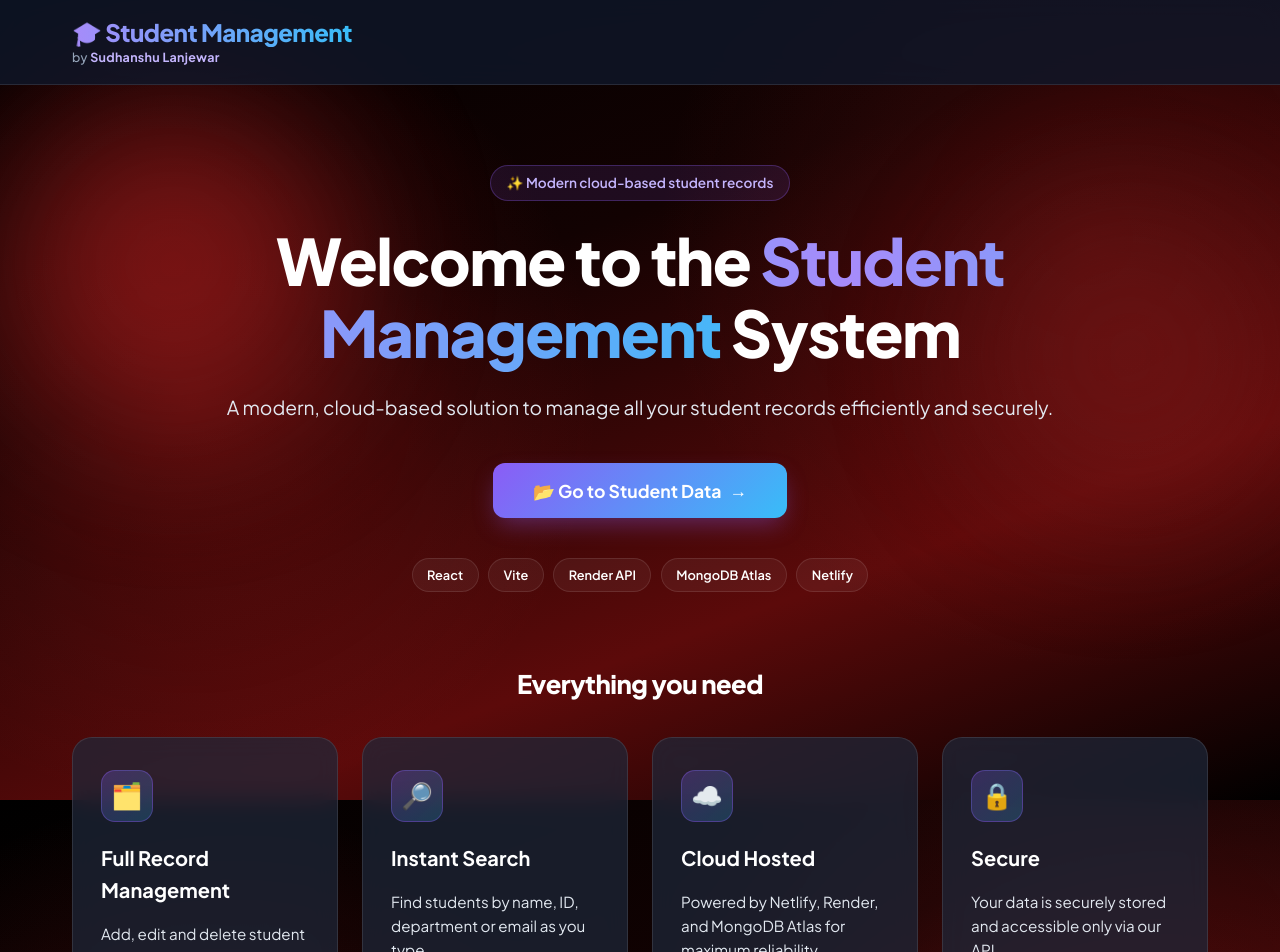
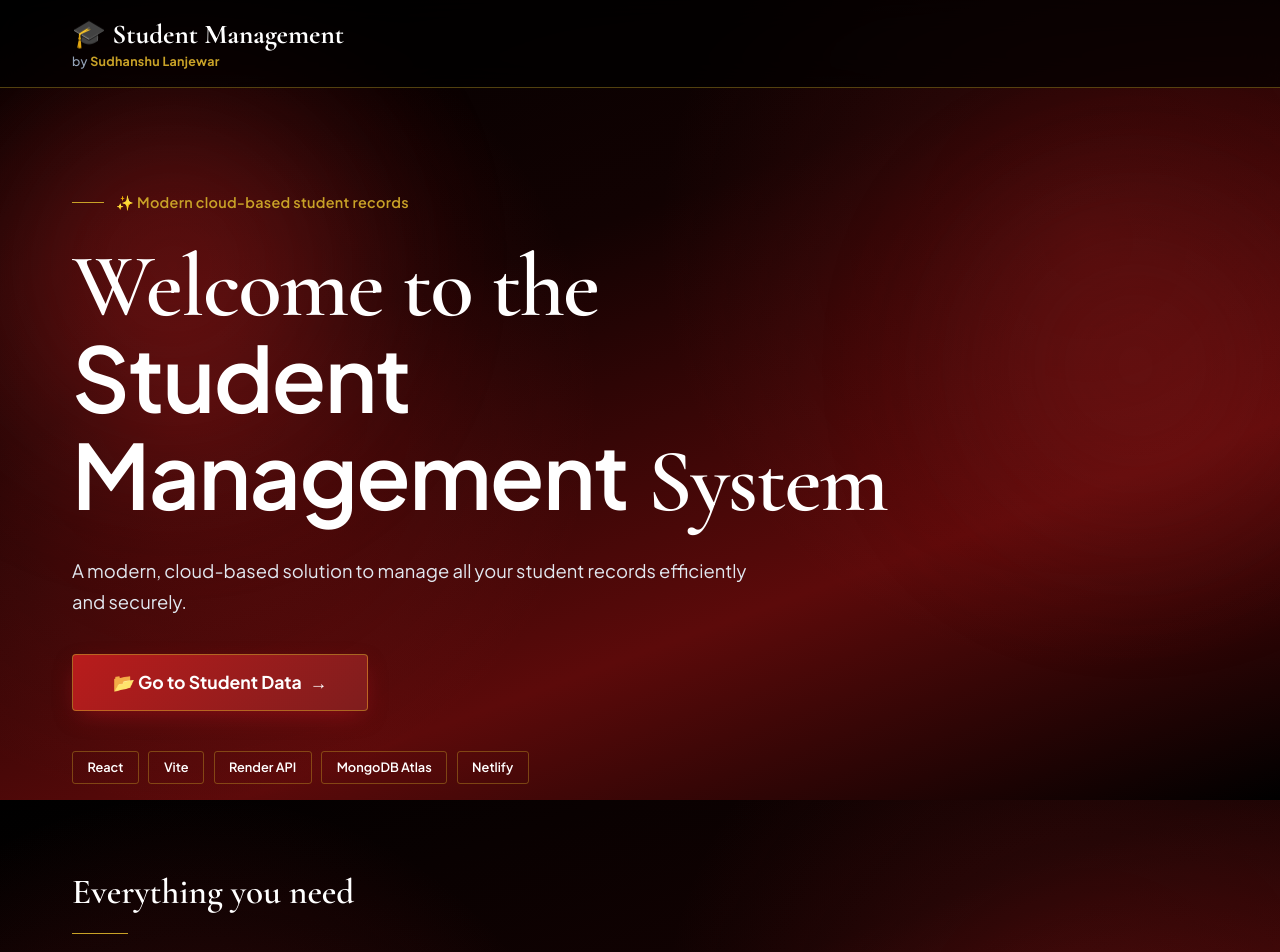
Before and after one commit to SudhanshuLanjewar/student-frontend, a React (Vite) app: page / in a window 1280 px wide. Shown: the top 952 px of the page. Built offline with nearby package versions, Linux system fonts and the light colour scheme; no server answers.

Commit message:
style: classy red/black/gold redesign for home and student data pages

```diff
--- a/src/styles/Home.css
+++ b/src/styles/Home.css
@@ -1,4 +1,39 @@
-/* ===== Brand (header title + byline) ===== */
+@import url('https://fonts.googleapis.com/css2?family=Cormorant+Garamond:wght@500;600;700&display=swap');
+
+/* ===== Theme: black, oxblood red and antique gold ===== */
+:root {
+  --primary: #c1121f;
+  --primary-hover: #e11d48;
+  --bg-card: rgba(18, 4, 6, 0.72);
+  --gold: #c9a227;
+  --gold-line: rgba(201, 162, 39, 0.4);
+  --serif: 'Cormorant Garamond', Georgia, serif;
+}
+
+::selection { background: var(--primary); color: #fff; }
+
+button:focus-visible,
+[role='button']:focus-visible {
+  outline: 2px solid var(--gold);
+  outline-offset: 3px;
+}
+
+/* ===== Header ===== */
+.app-header {
+  background: rgba(0, 0, 0, 0.7);
+  border-bottom: 1px solid var(--gold-line);
+}
+
+.app-header h1 {
+  font-family: var(--serif);
+  font-size: 1.7rem;
+  font-weight: 700;
+  letter-spacing: 0;
+  background: none;
+  color: #fff;
+  -webkit-text-fill-color: #fff;
+}
+
 .brand {
   display: flex;
   flex-direction: column;
@@ -6,11 +41,7 @@
   cursor: pointer;
 }
 
-.brand:focus-visible {
-  outline: 2px solid var(--primary);
-  outline-offset: 6px;
-  border-radius: 8px;
-}
+.brand:focus-visible { border-radius: 8px; }
 
 .brand-by {
   margin-top: 0.2rem;
@@ -20,48 +51,52 @@
   color: var(--text-muted);
 }
 
-.brand-by strong {
-  color: #c4b5fd;
-  font-weight: 700;
+.brand-by strong { color: var(--gold); font-weight: 700; }
+
+.btn-back { border-color: var(--gold-line); border-radius: 4px; }
+.btn-back:hover { border-color: var(--gold); }
+
+/* ===== Buttons ===== */
+.btn-hero,
+.btn-primary {
+  background: linear-gradient(135deg, #b91c1c, #7f1d1d);
+  border: 1px solid rgba(201, 162, 39, 0.55);
+  border-radius: 4px;
+  box-shadow: 0 8px 24px -8px rgba(193, 18, 31, 0.6);
 }
 
+.btn-hero:hover,
+.btn-primary:hover {
+  background: linear-gradient(135deg, #dc2626, #991b1b);
+  box-shadow: 0 12px 30px -8px rgba(225, 29, 72, 0.6);
+}
+
+.btn-secondary { border-radius: 4px; }
+
+.btn-arrow { display: inline-block; transition: transform 0.3s ease; }
+.btn-hero:hover .btn-arrow { transform: translateX(5px); }
+
 /* ===== Home page ===== */
-.main-content {
-  position: relative;
-  overflow-x: clip;
-}
+.main-content { position: relative; overflow-x: clip; }
 
 .home-container {
   position: relative;
-  padding: 5rem 2rem 4rem;
+  align-items: flex-start;
+  padding: 6rem 2rem 4rem;
 }
 
 .hero-orb {
   position: absolute;
   border-radius: 50%;
-  filter: blur(80px);
-  opacity: 0.45;
+  filter: blur(90px);
+  opacity: 0.3;
   pointer-events: none;
   z-index: 0;
-  animation: floatOrb 12s ease-in-out infinite;
+  animation: floatOrb 14s ease-in-out infinite;
 }
 
-.hero-orb-1 {
-  width: 340px;
-  height: 340px;
-  top: -20px;
-  left: -60px;
-  background: #dc2626;
-}
-
-.hero-orb-2 {
-  width: 300px;
-  height: 300px;
-  top: 120px;
-  right: -40px;
-  background: #7f1d1d;
-  animation-delay: -6s;
-}
+.hero-orb-1 { width: 340px; height: 340px; top: -20px; left: -60px; background: #dc2626; }
+.hero-orb-2 { width: 300px; height: 300px; top: 120px; right: -40px; background: #7f1d1d; animation-delay: -6s; }
 
 @keyframes floatOrb {
   0%, 100% { transform: translate(0, 0); }
@@ -71,82 +106,92 @@
 .hero-section {
   position: relative;
   z-index: 1;
-  max-width: 860px;
-  margin-bottom: 4.5rem;
-  animation: fadeUp 0.8s cubic-bezier(0.16, 1, 0.3, 1) both;
+  max-width: 880px;
+  margin-bottom: 5rem;
+  text-align: left;
+  animation: fadeUp 0.9s cubic-bezier(0.16, 1, 0.3, 1) both;
 }
 
 .hero-badge {
   display: inline-flex;
   align-items: center;
-  gap: 0.5rem;
-  padding: 0.4rem 1rem;
-  margin-bottom: 1.5rem;
-  border-radius: 999px;
-  font-size: 0.85rem;
+  gap: 0.75rem;
+  margin-bottom: 1.75rem;
+  padding: 0;
+  font-size: 0.9rem;
   font-weight: 600;
-  color: #c4b5fd;
-  background: rgba(139, 92, 246, 0.12);
-  border: 1px solid rgba(139, 92, 246, 0.3);
+  letter-spacing: 0.02em;
+  color: var(--gold);
+  background: none;
+  border: none;
 }
 
+.hero-badge::before { content: ''; width: 2rem; height: 1px; background: var(--gold); }
+
 .hero-section h1 {
+  font-family: var(--serif);
+  font-weight: 600;
+  font-size: clamp(2.4rem, 8vw, 5.6rem);
+  line-height: 1;
+  letter-spacing: -0.02em;
   background: none;
-  -webkit-text-fill-color: initial;
   color: #fff;
-  font-size: clamp(2.2rem, 6vw, 4rem);
-  line-height: 1.12;
-  letter-spacing: -1.5px;
+  -webkit-text-fill-color: #fff;
+  margin-bottom: 1.75rem;
 }
 
 .gradient-text {
-  background: linear-gradient(90deg, #a78bfa, #38bdf8, #a78bfa);
-  background-size: 200% auto;
-  -webkit-background-clip: text;
-  background-clip: text;
-  -webkit-text-fill-color: transparent;
-  animation: shimmer 6s linear infinite;
+  background: none;
+  color: inherit;
+  -webkit-text-fill-color: inherit;
+  animation: none;
 }
 
-@keyframes shimmer {
-  to { background-position: 200% center; }
-}
-
-.btn-arrow {
-  display: inline-block;
-  transition: transform 0.3s ease;
-}
-
-.btn-hero:hover .btn-arrow {
-  transform: translateX(5px);
+.hero-section p {
+  max-width: 52ch;
+  padding: 0;
+  margin-bottom: 2.25rem;
+  font-size: 1.15rem;
+  line-height: 1.7;
+  color: #e2e8f0;
 }
 
 .tech-row {
   display: flex;
   flex-wrap: wrap;
-  justify-content: center;
+  justify-content: flex-start;
   gap: 0.6rem;
   margin-top: 2.5rem;
 }
 
 .tech-chip {
   padding: 0.35rem 0.9rem;
-  border-radius: 999px;
+  border-radius: 3px;
   font-size: 0.8rem;
   font-weight: 600;
-  color: #cbd5e1;
-  background: rgba(255, 255, 255, 0.05);
-  border: 1px solid var(--border-color);
+  color: #fff;
+  background: transparent;
+  border: 1px solid var(--gold-line);
 }
 
 .section-title {
   position: relative;
   z-index: 1;
-  margin-bottom: 2rem;
-  font-size: 1.6rem;
-  font-weight: 800;
-  letter-spacing: -0.5px;
-  color: #e2e8f0;
+  margin-bottom: 2.25rem;
+  font-family: var(--serif);
+  font-size: 2.2rem;
+  font-weight: 600;
+  letter-spacing: 0;
+  color: #fff;
+}
+
+.section-title::after {
+  content: '';
+  display: block;
+  width: 56px;
+  height: 1px;
+  margin-top: 0.75rem;
+  background: var(--gold);
 }
 
 /* ===== Feature cards ===== */
@@ -160,20 +205,38 @@
 .feature-card {
   text-align: left;
   padding: 2rem 1.75rem;
-  animation: fadeUp 0.7s cubic-bezier(0.16, 1, 0.3, 1) both;
-  animation-delay: calc(0.25s + var(--i, 0) * 0.1s);
+  border-radius: 6px;
+  border: 1px solid rgba(255, 255, 255, 0.08);
+  border-top: 2px solid var(--primary);
+  animation: none;
 }
+
+.feature-card:hover {
+  transform: none;
+  border-color: var(--gold-line);
+  border-top-color: var(--gold);
+  box-shadow: 0 16px 36px -16px rgba(193, 18, 31, 0.5);
+}
+
+.feature-card h3 {
+  font-family: var(--serif);
+  font-size: 1.5rem;
+  font-weight: 600;
+  color: #fff;
+}
+
+.feature-card p { color: #e2e8f0; }
 
 .feature-icon {
   display: grid;
   place-items: center;
-  width: 52px;
-  height: 52px;
+  width: 48px;
+  height: 48px;
   margin-bottom: 1.25rem;
-  font-size: 1.6rem;
-  border-radius: 14px;
-  background: linear-gradient(135deg, rgba(139, 92, 246, 0.25), rgba(56, 189, 248, 0.2));
-  border: 1px solid rgba(139, 92, 246, 0.35);
+  font-size: 1.4rem;
+  border-radius: 50%;
+  background: transparent;
+  border: 1px solid var(--gold-line);
 }
 
 @keyframes fadeUp {
@@ -181,23 +244,53 @@
   to { opacity: 1; transform: translateY(0); }
 }
 
+/* ===== Student data page ===== */
+.left-panel,
+.right-panel {
+  border-radius: 8px;
+  border: 1px solid rgba(255, 255, 255, 0.08);
+  box-shadow: 0 24px 48px -16px rgba(0, 0, 0, 0.6);
+}
+
+.form-section h2 {
+  font-family: var(--serif);
+  font-size: 1.9rem;
+  font-weight: 600;
+  color: #fff;
+}
+
+.form-group input,
+.form-group select,
+.search-bar input {
+  background: rgba(0, 0, 0, 0.45);
+  border-radius: 6px;
+}
+
+.form-group input:focus,
+.form-group select:focus {
+  background: rgba(0, 0, 0, 0.7);
+  box-shadow: 0 0 0 3px rgba(193, 18, 31, 0.3);
+}
+
+.search-bar input:focus { box-shadow: 0 0 0 3px rgba(193, 18, 31, 0.3); }
+
+.search-bar .count { border-radius: 4px; }
+
+.student-table th { background: rgba(0, 0, 0, 0.55); color: var(--gold); }
+.student-table tbody tr:hover { background: rgba(193, 18, 31, 0.1); }
+.btn-edit:hover { background: rgba(201, 162, 39, 0.18); }
+
+.app-footer { background: #000; border-top: 1px solid var(--gold-line); }
+
 @media (max-width: 768px) {
   .home-container { padding: 3rem 1.25rem; }
-  .hero-orb { opacity: 0.3; }
+  .hero-orb { opacity: 0.2; }
+  .section-title { font-size: 1.8rem; }
 }
 
 @media (prefers-reduced-motion: reduce) {
   .hero-orb,
-  .gradient-text,
-  .hero-section,
-  .feature-card {
+  .hero-section {
     animation: none;
   }
 }
-
-/* ===== White text for readability on the dark background ===== */
-.hero-section p { color: #e2e8f0; }
-.tech-chip { color: #ffffff; }
-.section-title { color: #ffffff; }
-.feature-card h3 { color: #ffffff; }
-.feature-card p { color: #e2e8f0; }
```
